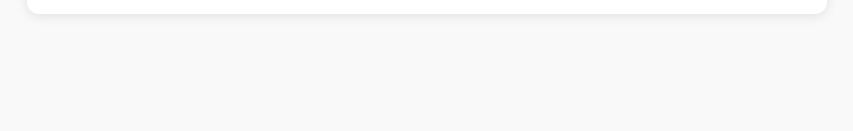
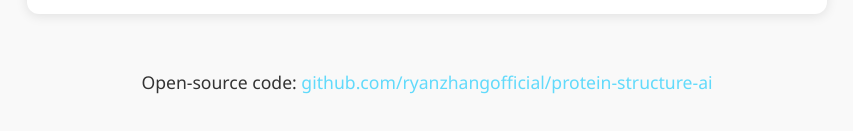
Before and after one commit to ryanzhangofficial/protein-structure-ai, a React (Vite) app: page / in a window 1280 px wide. Shown: the part 5760-5891 px from the top of the page, without its empty margins (213-1066 px from the left). Before the commit the page ends 5806 px from the top, so only its background shows below. Built offline with nearby package versions, Linux system fonts and the light colour scheme; what @tensorflow/tfjs would draw is missing.

Commit message:
Add open-source

```diff
--- a/src/App.jsx
+++ b/src/App.jsx
@@ -134,6 +134,16 @@ export default function App() {
           </li>
         </ol>
       </footer>
+      <div className="open-source-footer">
+        Open-source code:&nbsp;
+        <a
+          href="https://github.com/ryanzhangofficial/protein-structure-ai"
+          target="_blank"
+          rel="noopener noreferrer"
+        >
+          github.com/ryanzhangofficial/protein-structure-ai
+        </a>
+      </div>
     </div>
   )
 }
```
